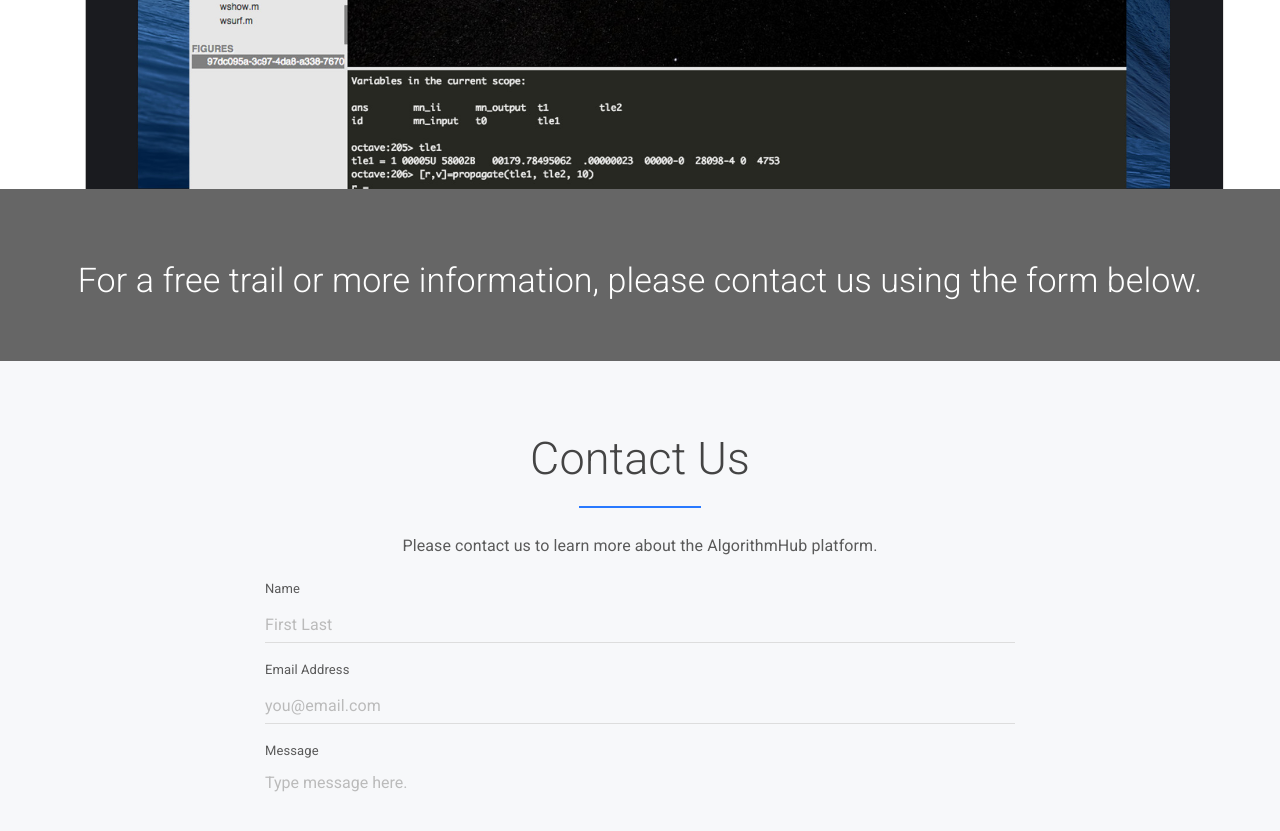
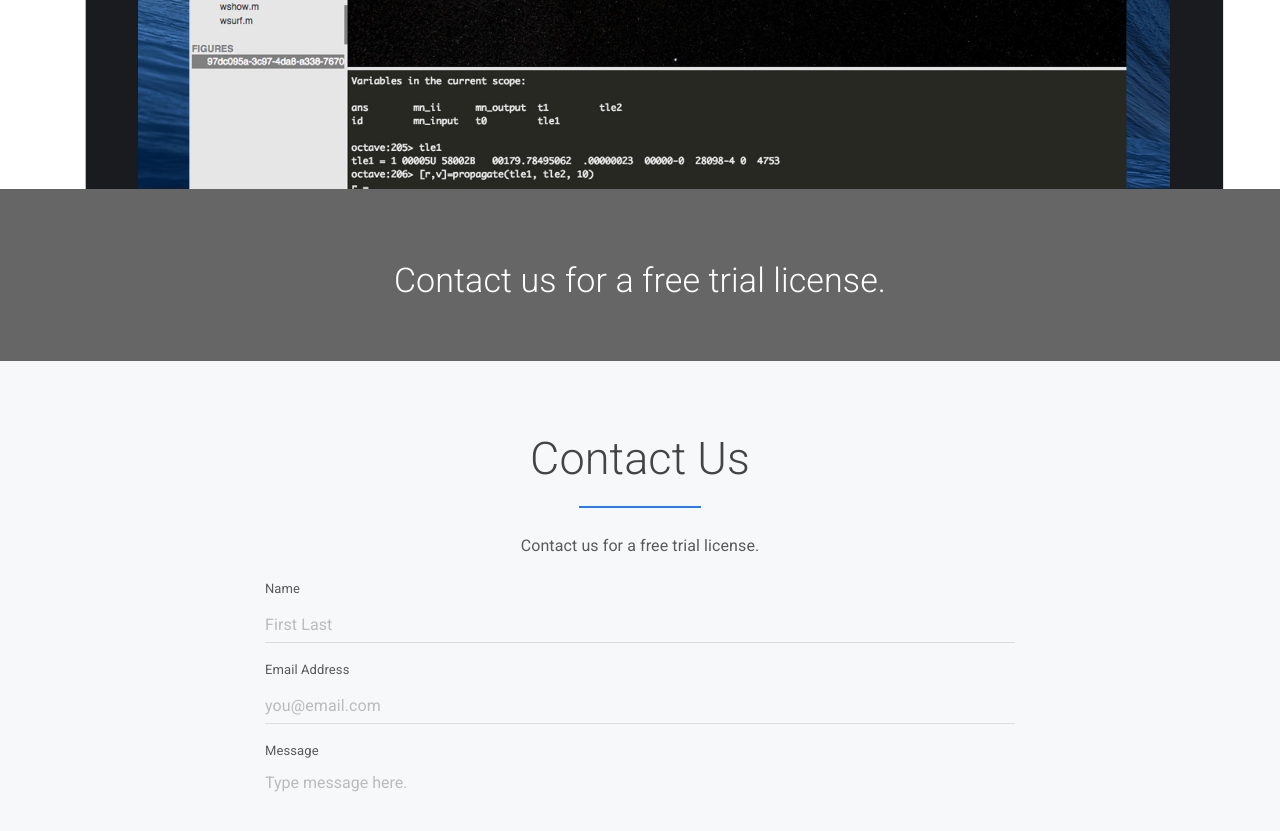
Before and after one commit to AlgorithmHub/algorithmhub.github.io, a Jekyll site: the page built from index.html, in a window 1280 px wide and 900 px high, scrolled down 3606 px. Shown: the top 831 px of the window. Built offline with Jekyll 4.4.1, drawn with Linux system fonts in a browser that asks for light colours.

Commit message:
Update index.html

```diff
--- a/index.html
+++ b/index.html
@@ -139,7 +139,7 @@ layout: default
 <div id="cta">
   <div class="container text-center">
     <div class="row">
-      <h3>For a free trail or more information, please contact us using the form below.</h3>
+      <h3>Contact us for a free trial license.</h3>
     </div><!--/row -->
   </div><!--/container -->
 </div>
@@ -152,7 +152,7 @@ layout: default
       <div class="col-lg-12 text-center">
         <h2>Contact Us</h2>
         <hr class="aligncenter">
-        <p class="text16">Please contact us to learn more about the AlgorithmHub platform.</p>
+        <p class="text16">Contact us for a free trial license.</p>
       </div>
     </div>
     <div class="row">
```
